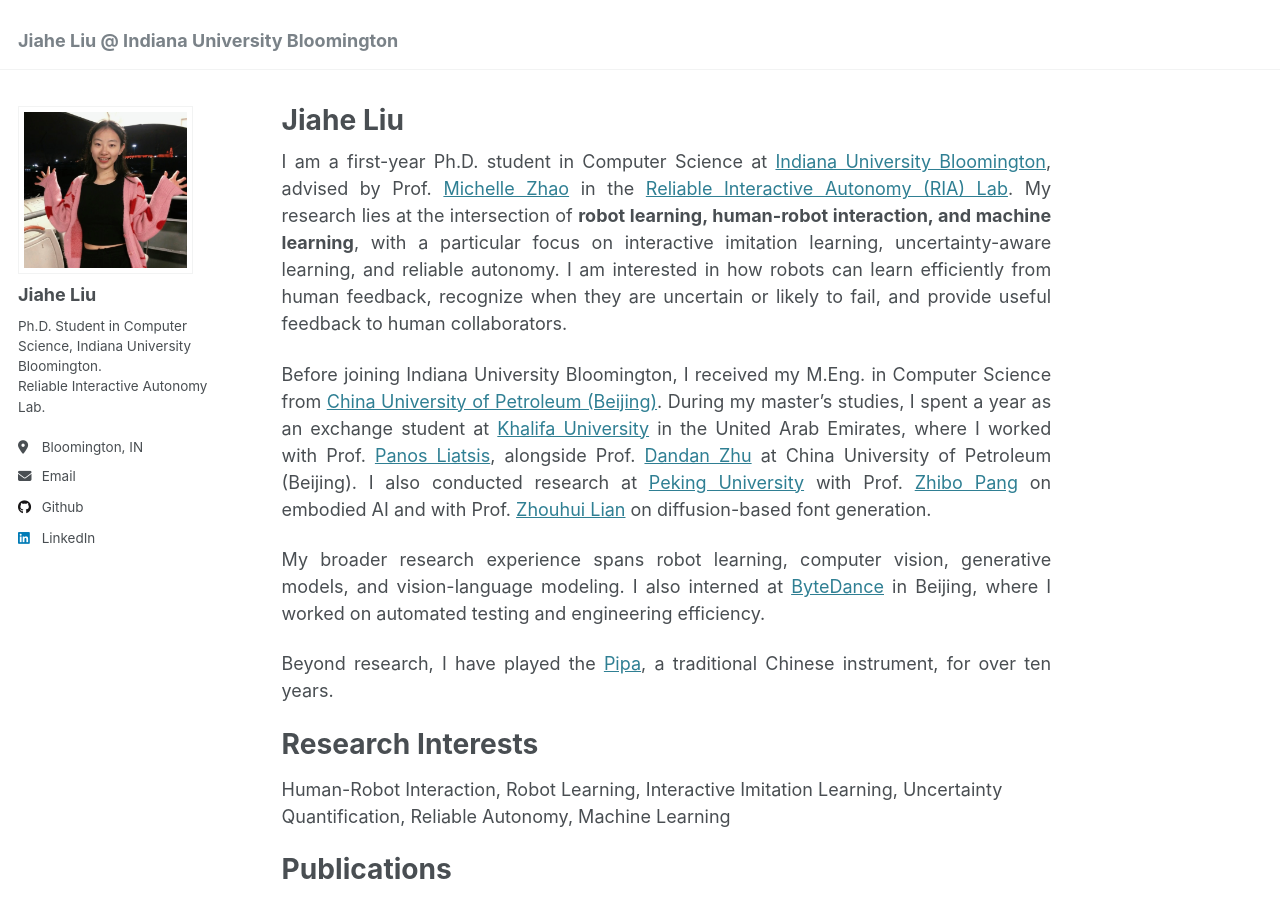
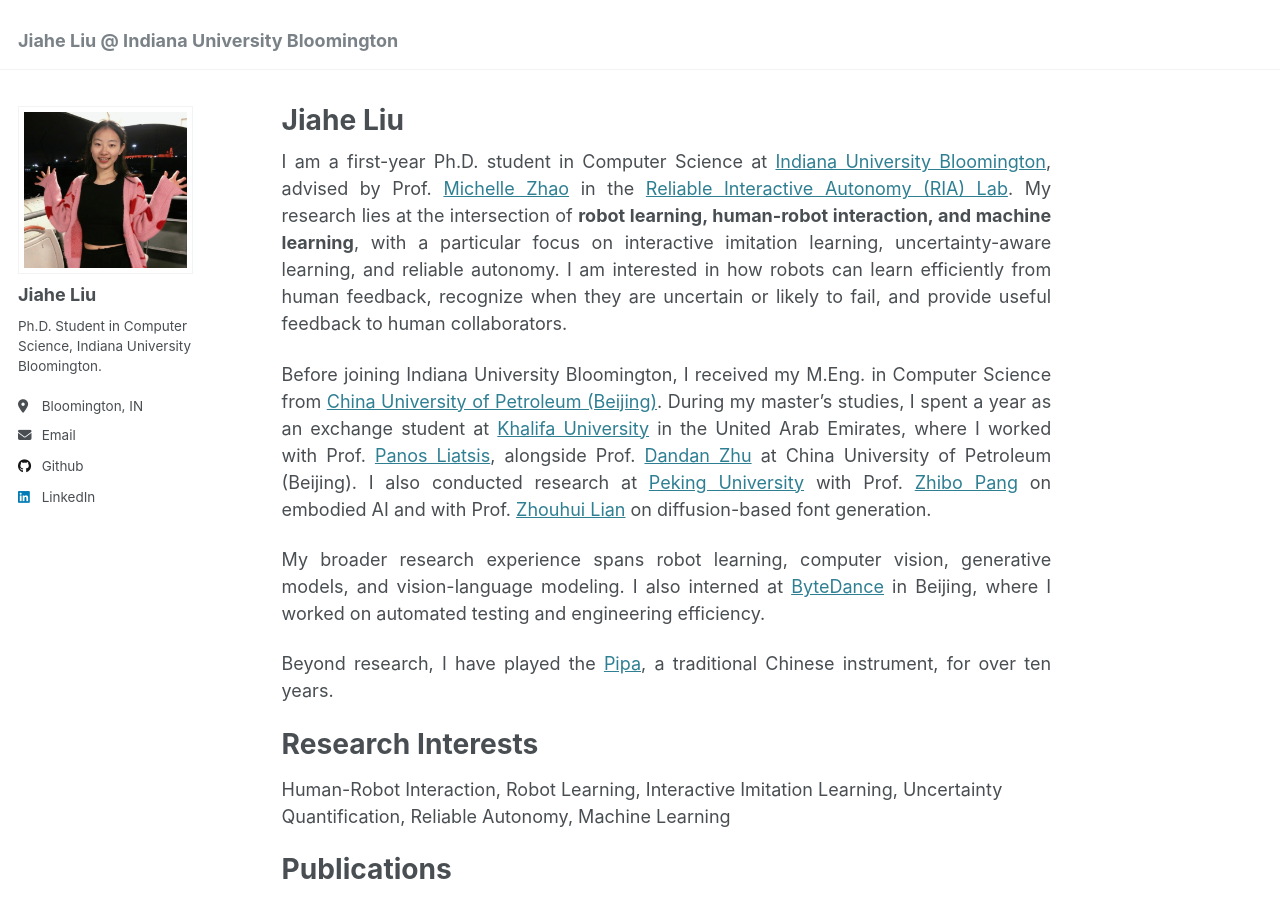
Before and after one commit to jiahe-liu/jiahe-liu.github.io, a Jekyll site: the page built from _pages/about.md, in a window 1280 px wide and 900 px high. Built offline with Jekyll 4.4.1, drawn with Linux system fonts in a browser that asks for light colours.

Commit message:
Remove lab name from sidebar

```diff
--- a/_config.yml
+++ b/_config.yml
@@ -23,7 +23,7 @@ author:
   avatar           : "https://jiahe-liu.github.io/images/aPhotoOfMe.png"
   name             : "Jiahe Liu"
   pronouns         : # example: "she/her"
-  bio      : "Ph.D. Student in Computer Science, Indiana University Bloomington.<br>Reliable Interactive Autonomy Lab."
+  bio      : "Ph.D. Student in Computer Science, Indiana University Bloomington."
   location         : "Bloomington, IN"
   uri              : # URL
   email            : "liujiahe511@gmail.com"
```
